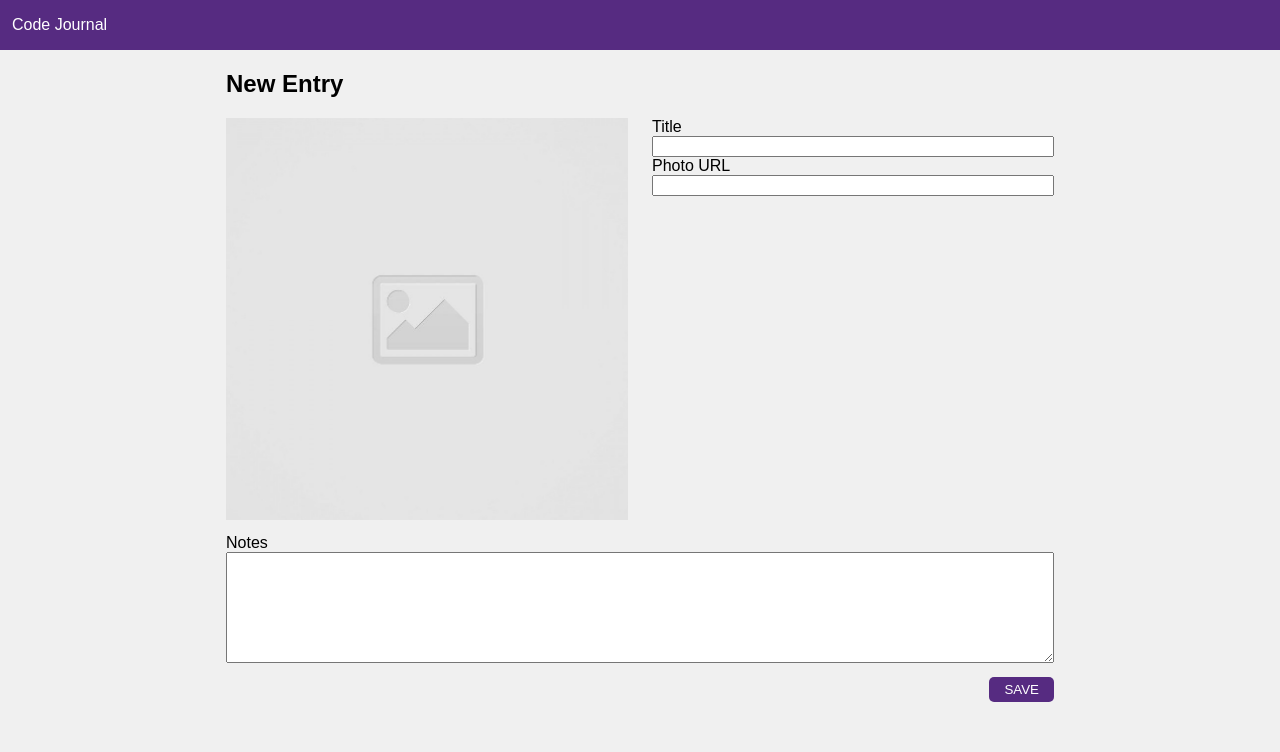
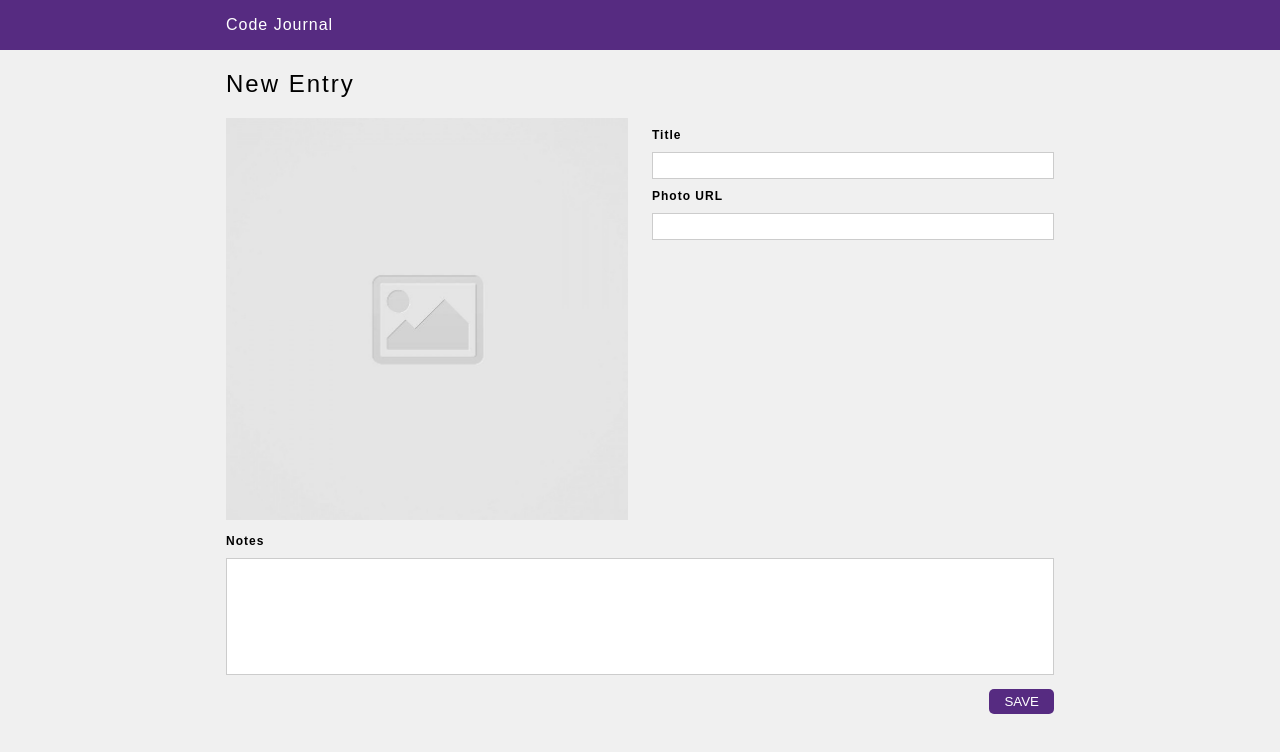
Before and after one commit to Andrew-M-A/code-journal, a website: page index.html in a window 1280 px wide. Drawn offline with Linux system fonts and the light colour scheme.

Commit message:
removed all unnecessary CSS and tested functionality

```diff
--- a/css/styles.css
+++ b/css/styles.css
@@ -1,16 +1,42 @@
 body {
   background-color: #f0f0f0;
+}
+
+.sans-serif-font {
+  font-family: sans-serif;
 }
 
 header {
   color: white;
   background: #562b81;
+  letter-spacing: 1px;
+}
+
+label {
+  display: inline-block;
+  font-size: 12px;
+  font-weight: bold;
+  letter-spacing: 1px;
+  margin-top: 10px;
+  margin-bottom: 10px;
+}
+
+h2 {
+  font-weight: 400;
+  letter-spacing: 2px;
 }
 
 img,
 input,
 textarea {
   width: 100%;
+  resize: none;
+}
+
+input,
+textarea {
+  border: 1px solid #ccc;
+  padding: 5px;
 }
 
 button {
@@ -26,19 +52,3 @@ button {
   display: flex;
   justify-content: flex-end;
 }
-
-.sans-serif-font {
-  font-family: sans-serif;
-}
-
-.margin-top-10 {
-  margin-top: 10px;
-}
-
-.letter-spacing-1 {
-  letter-spacing: 1.5;
-}
-
-.border-style {
-  color: grey;
-}
--- a/index.html
+++ b/index.html
@@ -18,17 +18,17 @@
 
 
   <header>
-    <div class="row">
-      <div class="column-full">
-        <p>Code Journal</p>
+    <div class="container">
+      <div class="row">
+        <div class="column-half">
+          <p>Code Journal</p>
+        </div>
       </div>
     </div>
   </header>
 
   <div class="container">
-
     <main>
-
       <div data-view="entry-form">
         <div class="row">
           <div class="column-full">
@@ -37,39 +37,34 @@
         </div>
 
         <form id="code-entries">
-
           <div class="row">
             <div class="column-half">
               <img src="images/placeholder-image-square.jpg" alt="">
             </div>
-
-
             <div class="column-half">
               <label for="title">Title</label>
-              <input required name="title" type="text" id="title-input" class="border-style">
+              <input required name="title" type="text" id="title-input">
               <label for="photo-url">Photo URL</label>
               <input required name="photo-url" type="url" id="photo-url">
             </div>
+          </div>
 
+          <div class="row">
             <div class="column-full margin-top-10">
               <label for="notes">Notes</label>
               <textarea required rows="7" name="notes" id="user-notes"></textarea>
             </div>
-
           </div>
 
-
           <div class="row">
-            <div class="column-full button-flex sans-serif-font">
+            <div class="column-full button-flex">
               <button type="submit">SAVE</button>
             </div>
           </div>
 
         </form>
-
       </div>
     </main>
-
 
     <script src="js/data.js"></script>
     <script src="js/main.js"></script>
--- a/js/main.js
+++ b/js/main.js
@@ -1,3 +1,5 @@
+/* global data */
+
 var $photoUrl = document.getElementById('photo-url');
 var $img = document.querySelector('img');
 
@@ -22,7 +24,7 @@ function getEntries(event) {
   $entriesObj.title = $titleValue;
   $entriesObj.url = $urlValue;
   $entriesObj.notes = $notesValue;
-  $entriesObj.nextEntryId = data.nextEntryId;
+  $entriesObj.entryId = data.nextEntryId;
   data.nextEntryId++;
   data.entries.unshift($entriesObj);
 
```
